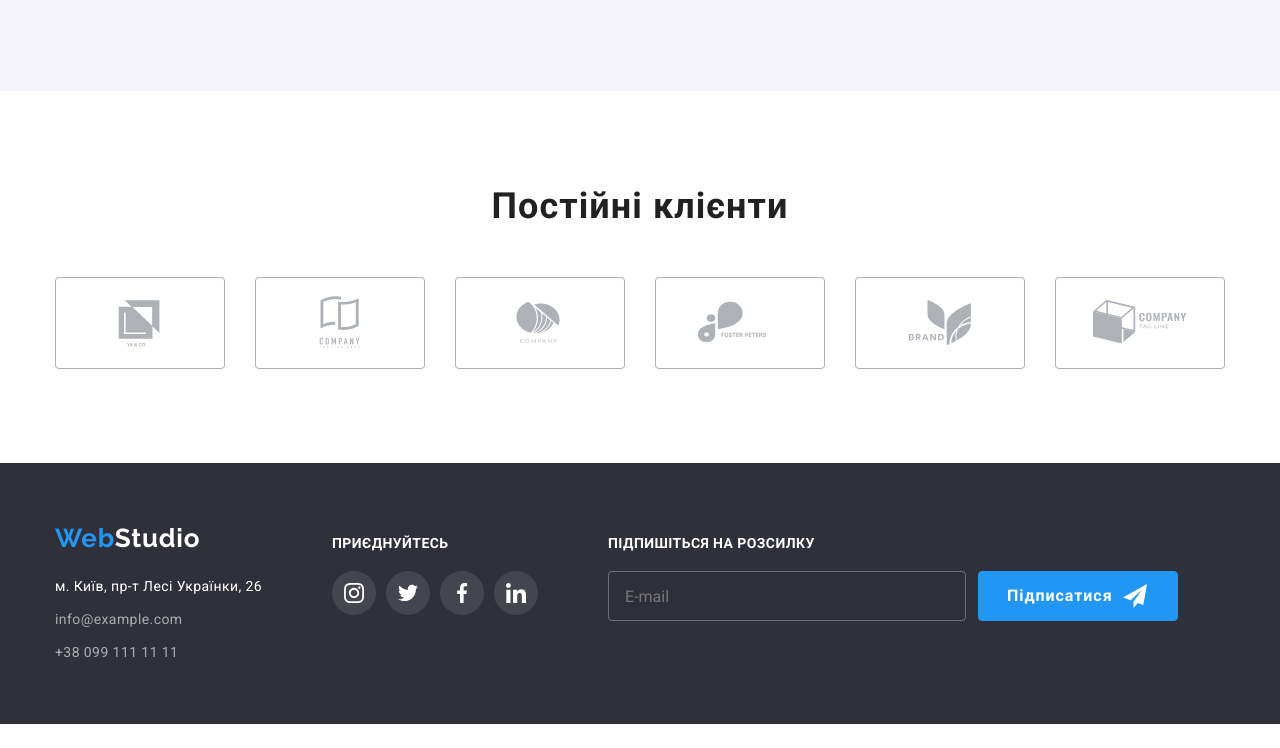
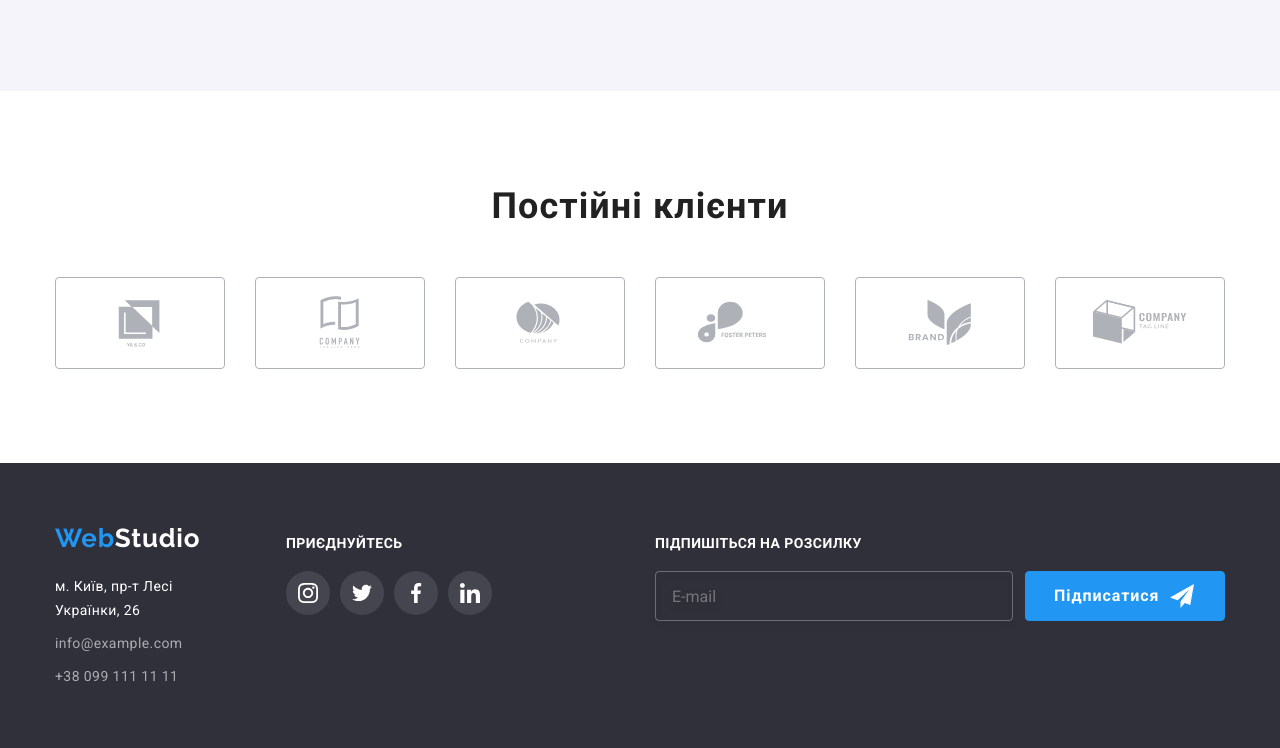
Before and after one commit to BPyvovarova/goit-markup-hw-06, a plain HTML site: page index.html in a window 1280 px wide. Shown: the part 2214-2962 px from the top of the page. Before the commit the page ends 2938 px from the top, so only its background shows below. Drawn offline with nearby package versions, Linux system fonts and the light colour scheme.

Commit message:
hw 6 зі змінами

```diff
--- a/css/styles.css
+++ b/css/styles.css
@@ -508,6 +508,9 @@ section {
   letter-spacing: 0.03em;
   color: rgba(255, 255, 255, 0.6);
 }
+.section-subscribe {
+  margin-left: 93px;
+}
 .footer-btn {
   display: flex;
   align-items: center;
@@ -738,6 +741,7 @@ section {
 .check-text {
   display: flex;
   align-items: center;
+  justify-content: center;
   font-size: 14px;
   line-height: calc(24 / 14);
   letter-spacing: 0.03em;
```
